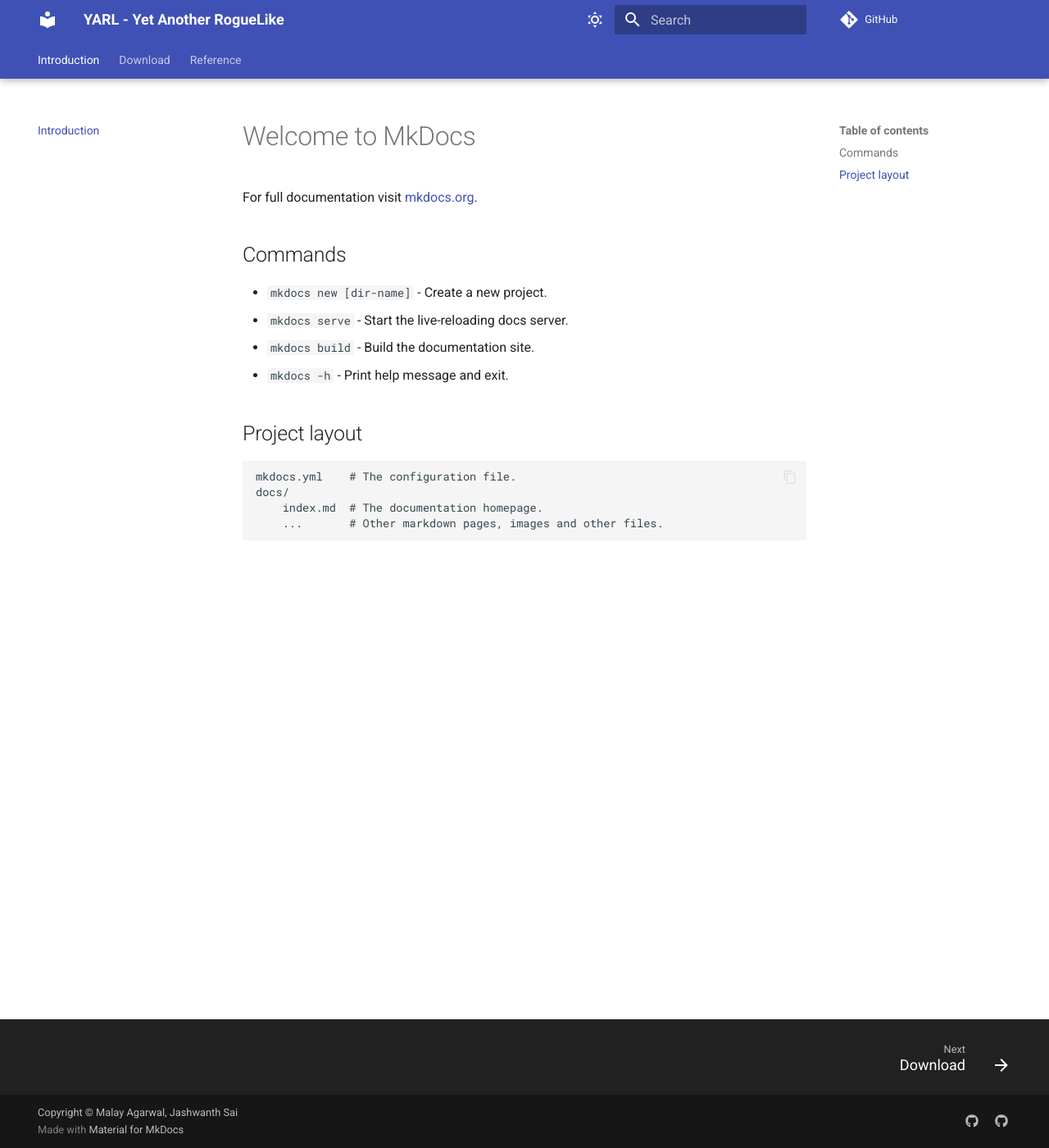
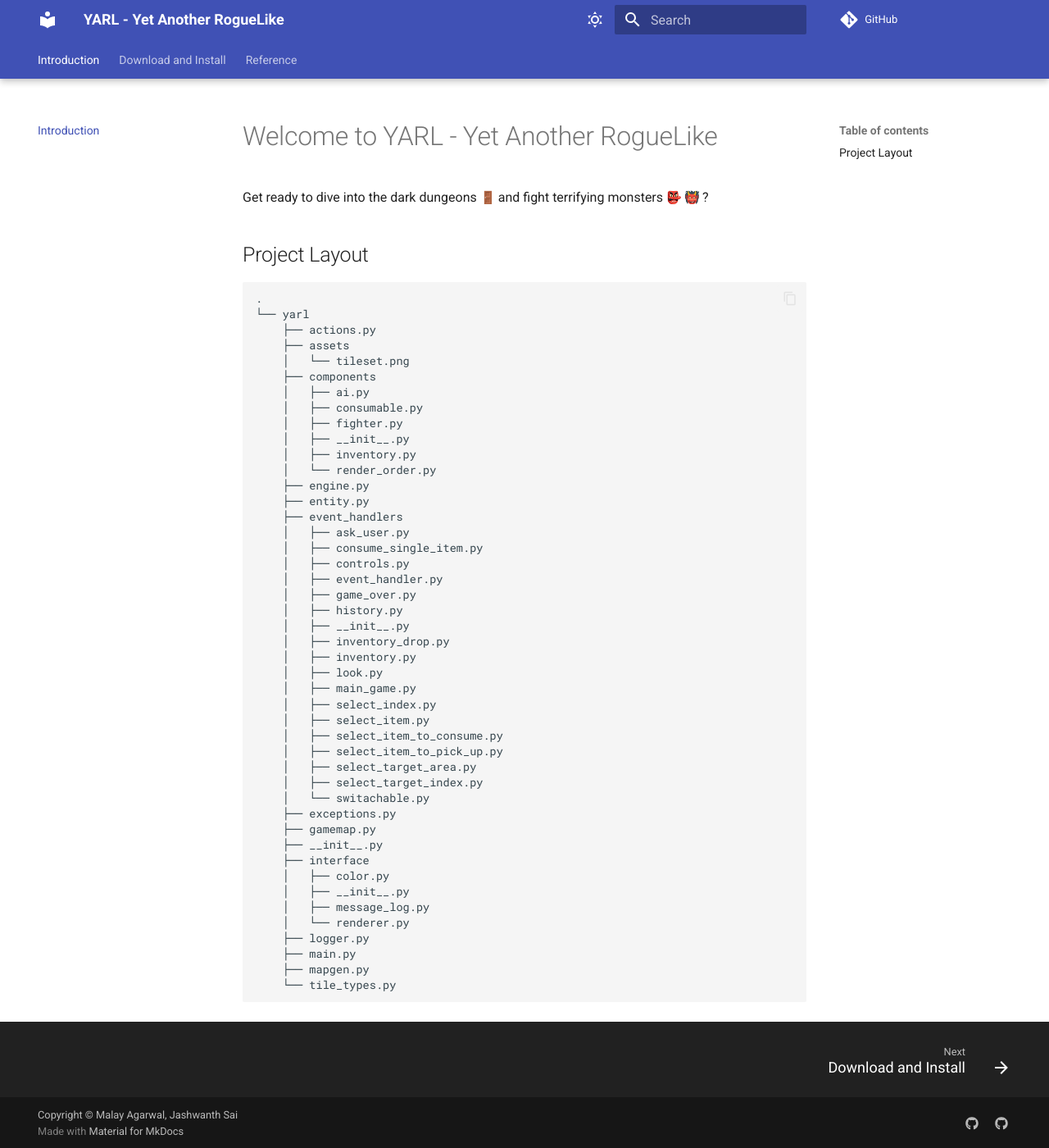
Before and after one commit to MalayAgr/yarl, an MkDocs documentation site: the page built from docs/index.md, in a window 1280 px wide and 1400 px high. Shown: the whole window at 82% size. Built offline with MkDocs 1.6.1 and Material for MkDocs 9.7.7, drawn with Linux system fonts in a browser that asks for light colours; emoji names are drawn with the system emoji font; comment, search, counter and statistics services are not loaded.

Commit message:
Add a Download and Install page to documentation

````diff
--- a/docs/index.md
+++ b/docs/index.md
@@ -1,17 +1,53 @@
-# Welcome to MkDocs
+# Welcome to YARL - Yet Another RogueLike
 
-For full documentation visit [mkdocs.org](https://www.mkdocs.org).
+Get ready to dive into the dark dungeons :door: and fight terrifying monsters :japanese_goblin: :japanese_ogre: ?
 
-## Commands
+## Project Layout
 
-* `mkdocs new [dir-name]` - Create a new project.
-* `mkdocs serve` - Start the live-reloading docs server.
-* `mkdocs build` - Build the documentation site.
-* `mkdocs -h` - Print help message and exit.
-
-## Project layout
-
-    mkdocs.yml    # The configuration file.
-    docs/
-        index.md  # The documentation homepage.
-        ...       # Other markdown pages, images and other files.
+```
+.
+└── yarl
+    ├── actions.py
+    ├── assets
+    │   └── tileset.png
+    ├── components
+    │   ├── ai.py
+    │   ├── consumable.py
+    │   ├── fighter.py
+    │   ├── __init__.py
+    │   ├── inventory.py
+    │   └── render_order.py
+    ├── engine.py
+    ├── entity.py
+    ├── event_handlers
+    │   ├── ask_user.py
+    │   ├── consume_single_item.py
+    │   ├── controls.py
+    │   ├── event_handler.py
+    │   ├── game_over.py
+    │   ├── history.py
+    │   ├── __init__.py
+    │   ├── inventory_drop.py
+    │   ├── inventory.py
+    │   ├── look.py
+    │   ├── main_game.py
+    │   ├── select_index.py
+    │   ├── select_item.py
+    │   ├── select_item_to_consume.py
+    │   ├── select_item_to_pick_up.py
+    │   ├── select_target_area.py
+    │   ├── select_target_index.py
+    │   └── switachable.py
+    ├── exceptions.py
+    ├── gamemap.py
+    ├── __init__.py
+    ├── interface
+    │   ├── color.py
+    │   ├── __init__.py
+    │   ├── message_log.py
+    │   └── renderer.py
+    ├── logger.py
+    ├── main.py
+    ├── mapgen.py
+    └── tile_types.py
+```
--- a/mkdocs.yml
+++ b/mkdocs.yml
@@ -86,7 +86,7 @@
 
 nav:
  - Introduction: index.md
- - Download: download.md
+ - Download and Install: download-install.md
  - Reference:
     - "reference.md"
     - Map generation:
````
Also changed, not shown: README.md (+5 -29 lines), docs/download-install.md (added, +55 -0 lines), docs/download.md (deleted).
